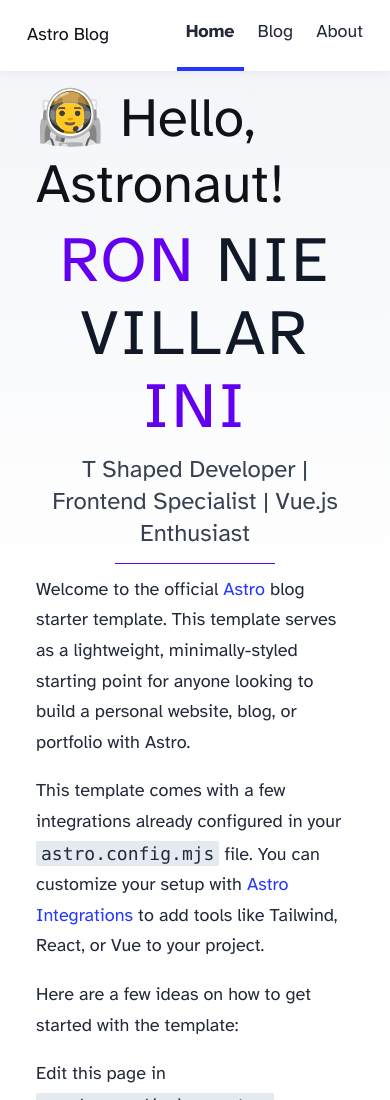
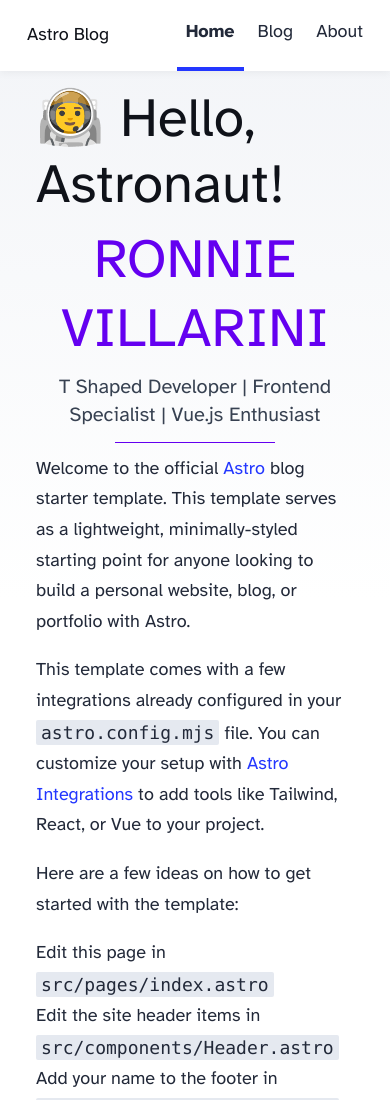
Before and after one commit to Roninii/portfolio, an Astro site in the folder space-fox/: page / in a window 390 px wide. Shown: the top 1100 px of the page. Built offline with nearby package versions, Linux system fonts and the light colour scheme; Astro itself is replaced by a stand-in of ours.

Commit message:
update name styles on smaller viewports

```diff
--- a/space-fox/src/components/Name.astro
+++ b/space-fox/src/components/Name.astro
@@ -1,13 +1,13 @@
 <header class="name-container">
     <div>
         <h1
-      class="name md:flex md:justify-center md:items-center uppercase tracking-[0.15rem] text-[4rem] leading-[4.55rem] text-center"
+            class="hidden text-center text-[4rem] uppercase leading-[4.55rem] tracking-[0.15rem] md:flex md:items-center md:justify-center"
         >
             <span class="neon text-ronini-purple-700 dark:text-primary-light">
                 Ron
             </span>
             <span
-        class="middle md:max-w-0 md:opacity-0 md:overflow-hidden md:whitespace-nowrap text-gray-900 dark:text-gray-50"
+                class="middle text-gray-900 md:max-w-0 md:overflow-hidden md:whitespace-nowrap md:opacity-0 dark:text-gray-50"
             >
                 nie Villar
             </span>
@@ -15,12 +15,17 @@
                 ini
             </span>
         </h1>
+        <h1
+            class="text-ronini-purple-700 text-center uppercase leading-tight md:hidden"
+        >
+            Ronnie Villarini
+        </h1>
         <h2
-      class="subtitle text-2xl text-gray-700 dark:text-gray-200 text-center md:opacity-0"
+            class="subtitle text-center text-xl text-gray-700 md:text-2xl md:opacity-0 dark:text-gray-200"
         >
             T Shaped Developer | Frontend Specialist | Vue.js Enthusiast
         </h2>
-    <hr class="w-40 my-3 mx-auto border border-ronini-purple-700" />
+        <hr class="border-ronini-purple-700 mx-auto my-3 w-40 border" />
     </div>
 </header>
 <style>
```
Lines whose indentation alone changed are shown as unchanged.
